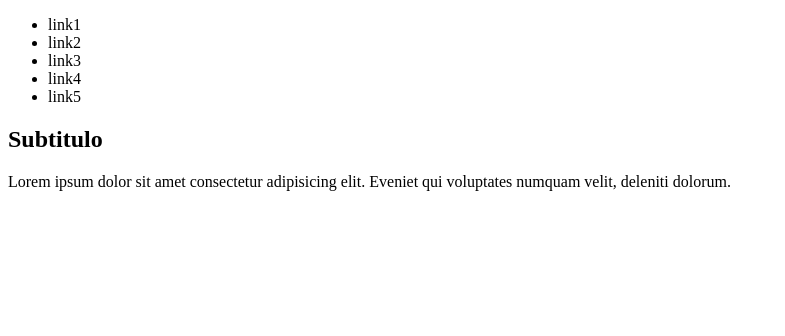
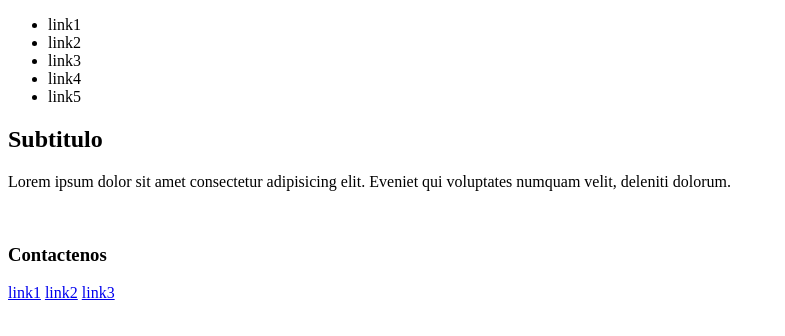
Before and after one commit to andresliev1/clase-github, a plain HTML site: page index.html in a window 1280 px wide. Shown: the whole page, without its empty margins (0-785 px from the left). Drawn offline with Linux system fonts and the light colour scheme.

Commit message:
cree el footer

```diff
--- a/index.html
+++ b/index.html
@@ -28,5 +28,11 @@
         <img src="" alt="" />
       </article>
     </section>
+    <footer>
+      <h3>Contactenos</h3>
+      <a href="#">link1</a>
+      <a href="#">link2</a>
+      <a href="#">link3</a>
+    </footer>
   </body>
 </html>
```
